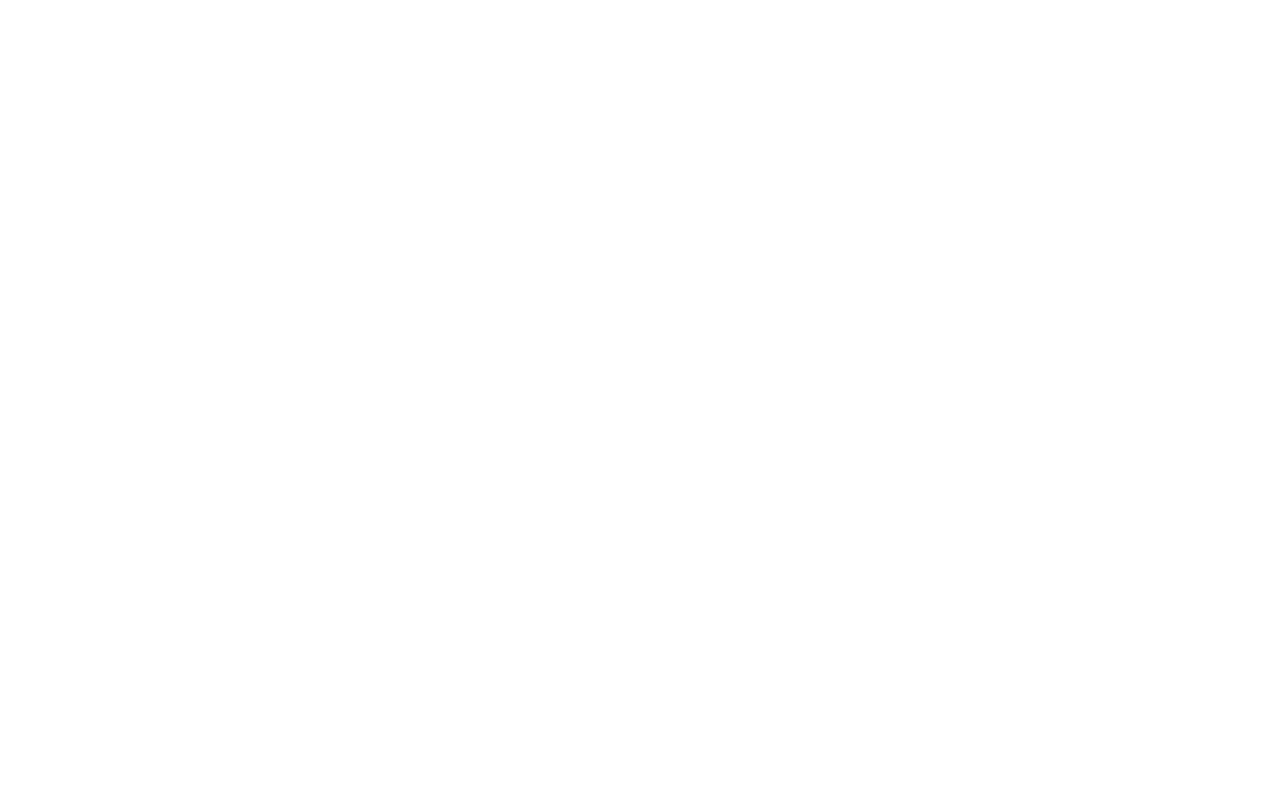
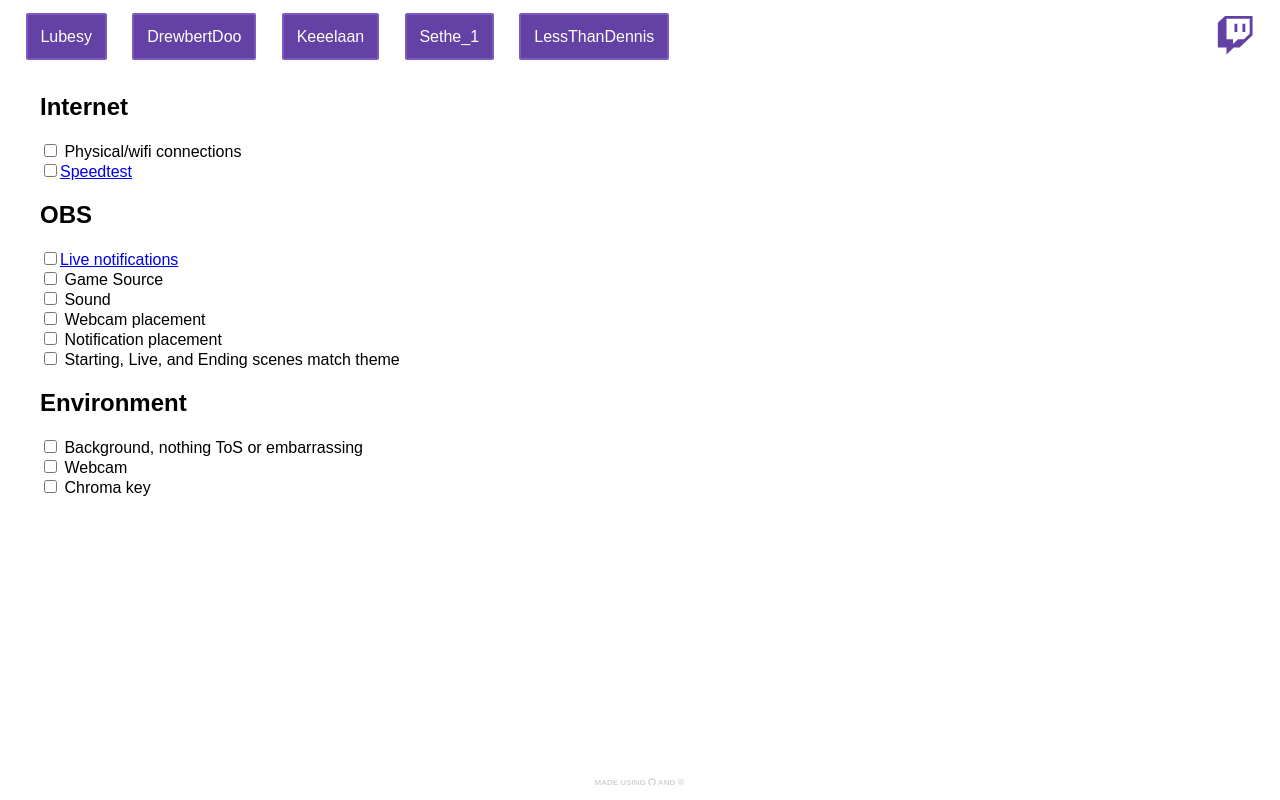
Before and after one commit to luberchris/lubebot_site, a React (Create React App) app in the folder client/: page /checklist in a window 1280 px wide. Built offline with nearby package versions, Linux system fonts and the light colour scheme.

Commit message:
added checklist

```diff
--- a/client/src/App.js
+++ b/client/src/App.js
@@ -10,6 +10,7 @@
 import Page from "./pages/page/Page";
 import Info from "./pages/info/Info";
 import Team from "./pages/team/Team";
+import Checklist from "./pages/checklist/Checklist";
 
 function App() {
   return (
@@ -19,6 +20,7 @@
         <Route exact path="/dads" component={Team} />
         <Route exact path="/dads/:user" component={Page} />
         <Route exact path="/dads/:user/:info" component={Info} />
+        <Route exact path="/checklist" component={Checklist} />
       </Switch>
     </Router>
   );
--- /dev/null
+++ b/client/src/pages/checklist/Checklist.js
@@ -0,0 +1,69 @@
+import React, { Component } from "react";
+import Navbar from "../../partials/navbar/Navbar";
+import Footer from "../../partials/footer/Footer";
+import "./checklist.css";
+
+class Checklist extends Component {
+  componentDidMount() {}
+
+  componentWillUnmount() {}
+
+  render() {
+    return (
+      <div id="checklist-page">
+        <Navbar />
+        <div>
+          <ul>
+            <h2>Internet</h2>
+            <li>
+              <input name="test" type="checkbox" /> Physical/wifi connections
+            </li>
+            <li>
+              <input name="test" type="checkbox" />
+              <a href="https://www.speedtest.net/" target="_blank">
+                Speedtest
+              </a>
+            </li>
+            <h2>OBS</h2>
+            <li>
+              <input name="test" type="checkbox" />
+              <a href="https://streamlabs.com/" target="_blank">
+                Live notifications
+              </a>
+            </li>
+            <li>
+              <input name="test" type="checkbox" /> Game Source
+            </li>
+            <li>
+              <input name="test" type="checkbox" /> Sound
+            </li>
+            <li>
+              <input name="test" type="checkbox" /> Webcam placement
+            </li>
+            <li>
+              <input name="test" type="checkbox" /> Notification placement
+            </li>
+            <li>
+              <input name="test" type="checkbox" /> Starting, Live, and Ending scenes match theme
+            </li>
+            <h2>Environment</h2>
+            <li>
+              <input name="test" type="checkbox" /> Background, nothing ToS or
+              embarrassing
+            </li>
+            <li>
+              <input name="test" type="checkbox" /> Webcam
+            </li>
+            <li>
+              <input name="test" type="checkbox" /> Chroma key
+            </li>
+          </ul>
+        </div>
+
+        <Footer />
+      </div>
+    );
+  }
+}
+
+export default Checklist;
--- /dev/null
+++ b/client/src/pages/checklist/checklist.css
@@ -0,0 +1,3 @@
+#checklist-page ul {
+  list-style: none;
+}
```
